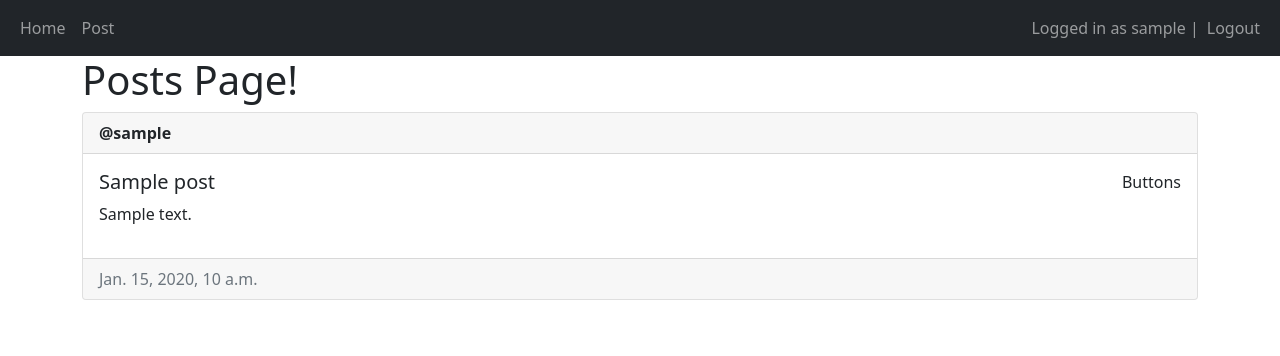
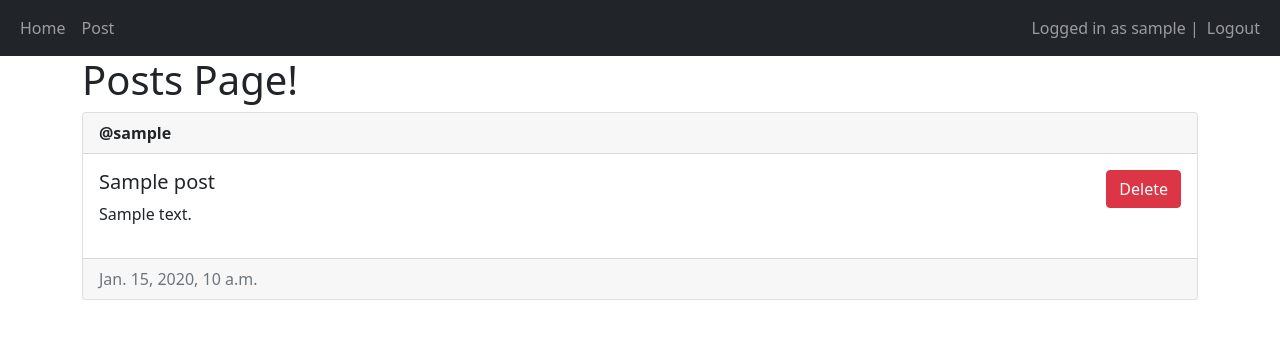
Before and after one commit to swiatekPiotr/dj-management-project, a Django app: page / in a window 1280 px wide. Shown: the top 356 px of the page. Run offline with Django 4.2, Linux system fonts and the light colour scheme; a user stored in the database is signed in; tables that the repository leaves empty hold one stand-in row (values such as "Sample post").

Commit message:
deleting posts

```diff
--- a/main/templates/main/home.html
+++ b/main/templates/main/home.html
@@ -12,7 +12,14 @@
             <h5 class="card-title"> {{post.title}} </h5>
             <p> {{post.description}} </p>
         </div>
-        <div> Buttons </div>
+        <div>
+            {% if user == post.author %}
+            <form method="POST">
+                {% csrf_token %}
+                <button type="submit" class="btn btn-danger" name="post-id" value="{{post.id}}"> Delete </button>
+            </form>
+            {% endif %}
+        </div>
     </div>
     <div class="card-footer text-muted"> {{post.created_at}} </div>
 </div>
--- a/main/views.py
+++ b/main/views.py
@@ -8,6 +8,11 @@ from .models import Post
 @login_required(login_url='/login')
 def home(request):
     posts = Post.objects.all()
+    if request.method == "POST":
+        post_id = request.POST.get("post-id")
+        post = Post.objects.filter(id=post_id).first()
+        if post and post.author == request.user:
+            post.delete()
     return render(request, 'main/home.html', {"posts": posts})
 
 
```
